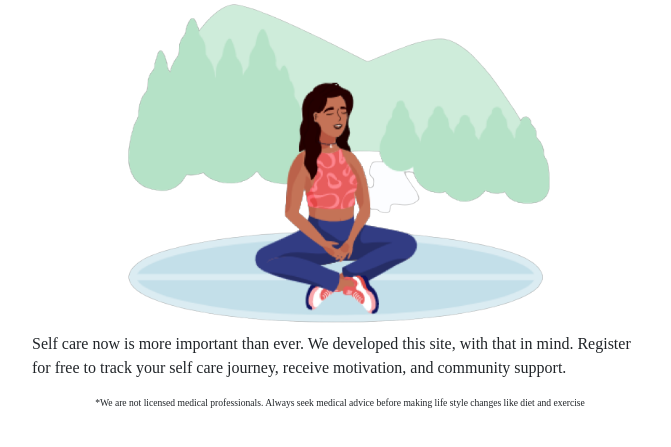
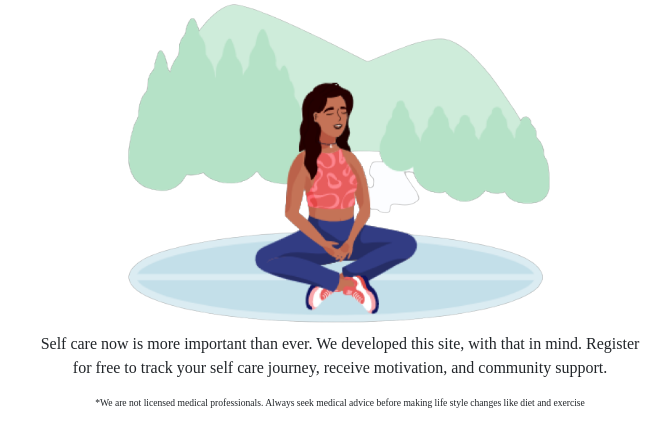
Before and after one commit to rshaywood/mindful_journey, a Flask app: page / in a window 1280 px wide. Shown: the part 280-727 px from the top of the page, without its empty margins (300-971 px from the left). Run offline with Flask 2, Linux system fonts and the light colour scheme; some libraries are stand-ins or nearby versions; some web fonts are replaced.

Commit message:
centered text at bottom of screen

```diff
--- a/flask_app/templates/home.html
+++ b/flask_app/templates/home.html
@@ -81,7 +81,7 @@
                         <img class="mainimg" src="{{ url_for('static', filename='images/meditation_cropped.png') }}">
                     <!-- </div>
                     <div class="mb-3"> -->
-                        <p>Self care now is more important than ever. We developed this site, with that in mind. Register for free to track your self care journey, receive motivation, and community support.</p>
+                        <p style="text-align:center">Self care now is more important than ever. We developed this site, with that in mind. Register for free to track your self care journey, receive motivation, and community support.</p>
                         <p class="disclaimer">*We are not licensed medical professionals. Always seek medical advice before making life style changes like diet and exercise</p>
                     </div>
                 </div>
```
